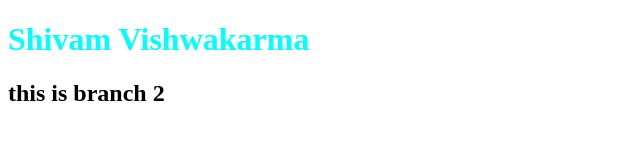
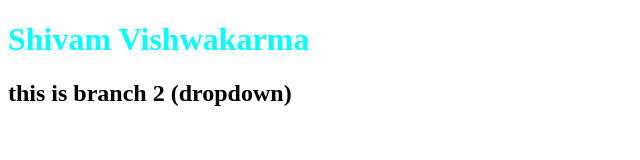
Before and after one commit to Shivam05933/LocalRepo, a plain HTML site: page index.html in a window 1280 px wide. Shown: the whole page, without its empty margins (0-640 px from the left). Drawn offline with Linux system fonts and the light colour scheme.

```diff
--- a/index.html
+++ b/index.html
@@ -8,6 +8,6 @@
 </head>
 <body>
     <h1>Shivam Vishwakarma </h1>
-    <h2>this is branch 2</h2>
+    <h2>this is branch 2 (dropdown)</h2>
 </body>
 </html>
```
